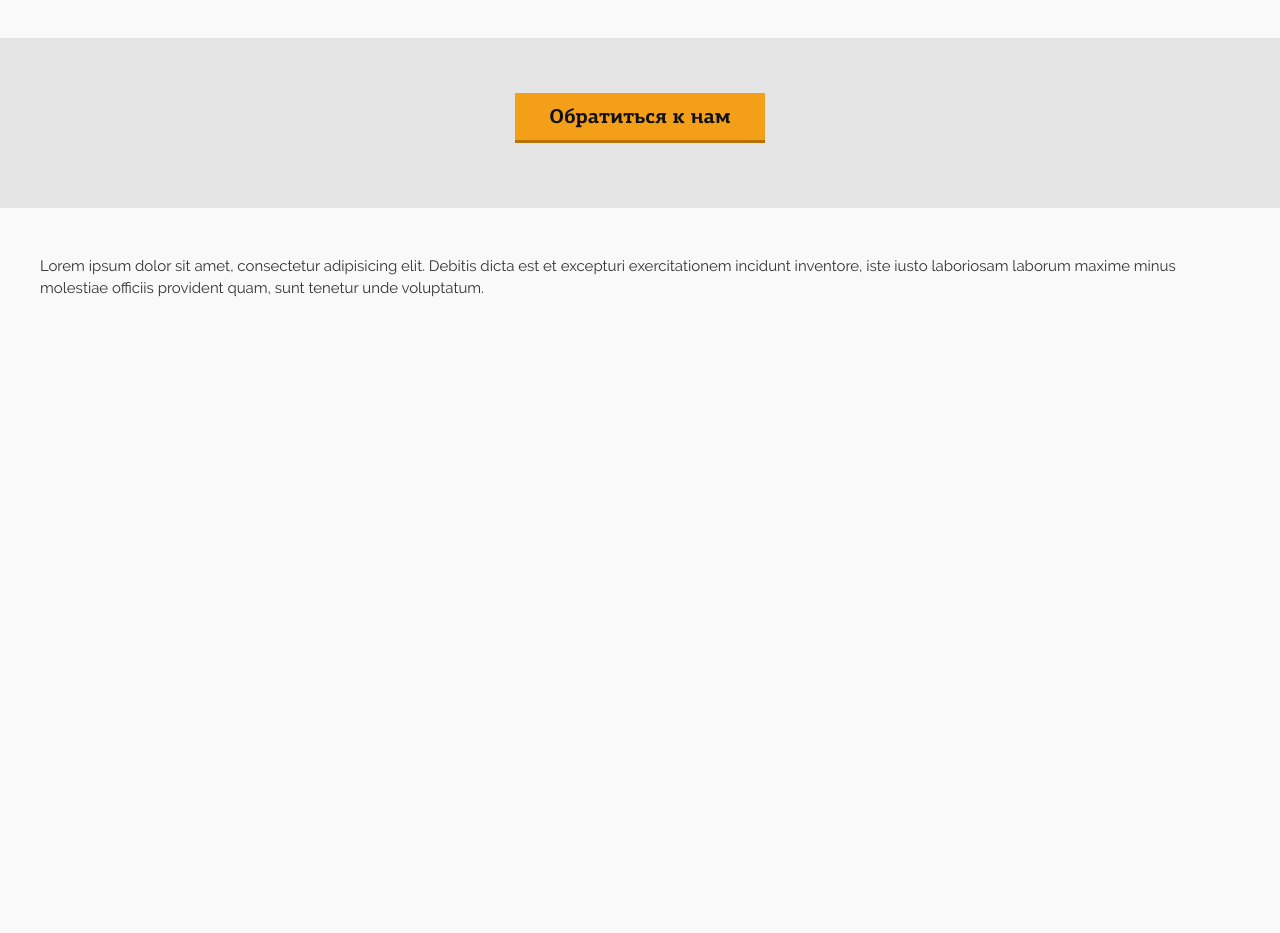
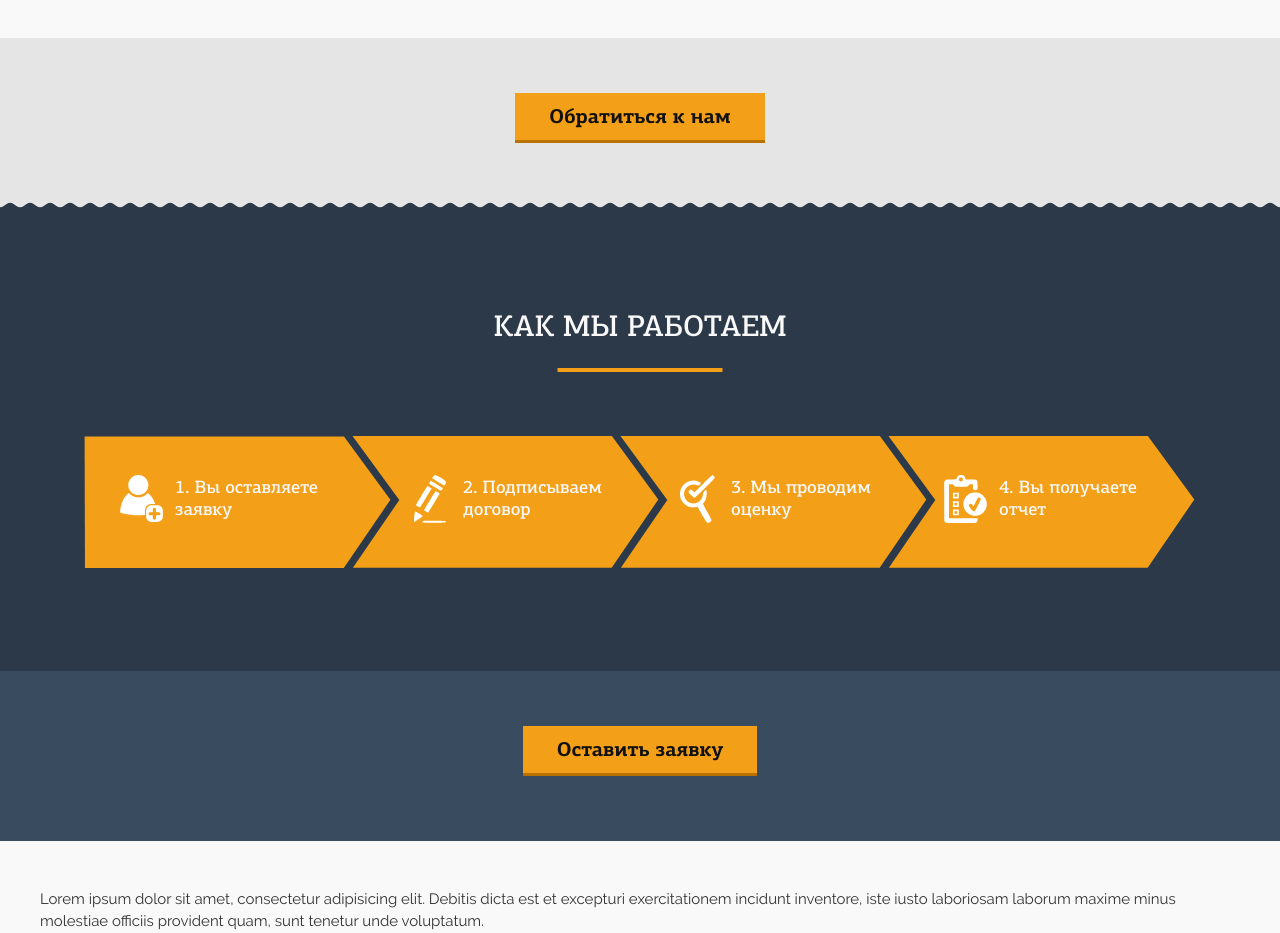
Before and after one commit to ivanchikap/armata, a website: page src/index.html in a window 1280 px wide. Shown: the part 5299-6232 px from the top of the page. Before the commit the page ends 5599 px from the top, so only its background shows below. Drawn offline with nearby package versions, Linux system fonts and the light colour scheme; files that its build step writes are made by us from their sources.

Commit message:
during works

```diff
--- a/src/index.html
+++ b/src/index.html
@@ -470,6 +470,41 @@
             <!-- /section__footer-->
         </section>
         <!-- /services-->
+        <section class="section section--blue works">
+            <header class="section__header">
+                <h3 class="section__title">Как мы работаем</h3>
+            </header>
+            <!-- /section__header-->
+            <main class="section__main">
+                <div class="container">
+                    <ul class="works__list">
+                        <li class="works__item works__item--user">
+                            <h5 class="works__item-title">1. Вы оставляете заявку</h5>
+                        </li>
+                        <!-- /works__item-->
+                        <li class="works__item works__item--pencil">
+                            <h5 class="works__item-title">2. Подписываем договор</h5>
+                        </li>
+                        <!-- /works__item-->
+                        <li class="works__item works__item--estimate">
+                            <h5 class="works__item-title">3. Мы проводим оценку</h5>
+                        </li>
+                        <!-- /works__item-->
+                        <li class="works__item works__item--report">
+                            <h5 class="works__item-title">4. Вы получаете отчет</h5>
+                        </li>
+                        <!-- /works__item-->
+                    </ul>
+
+                </div>
+            </main>
+            <!--  /section__main-->
+            <footer class="section__footer section__footer--blue">
+                <a href="#" class="btn btn--default">Оставить заявку</a>
+            </footer>
+            <!-- /section__footer-->
+        </section>
+        <!-- /works-->
     </main>
     <!--/main-->
 
--- a/src/scss/elements/_section.scss
+++ b/src/scss/elements/_section.scss
@@ -90,6 +90,16 @@
 
     &__main {
         padding-bottom: 100px;
+        @include laptop {
+            padding-bottom: 80px;
+        }
+        @include tablet {
+            padding-bottom: 60px;
+        }
+        @include mobile-large {
+            padding-bottom: 40px;
+        }
+
         &--no-padding {
             padding-bottom: 0;
         }
@@ -129,6 +139,11 @@
         background-color: $dark-blue;
         vertical-align: middle;
 
+        @include tablet {
+            height: 120px;
+            line-height: 150px;
+        }
+
         &--gray {
             background-color: #e5e5e5;
         }
--- a/src/scss/style.scss
+++ b/src/scss/style.scss
@@ -14,3 +14,4 @@
 @import "deals/deals";
 @import "services/services";
 @import "benefits/benefits";
+@import "works/works";
--- /dev/null
+++ b/src/scss/works/_works.scss
@@ -0,0 +1,85 @@
+.works {
+  $root: &;
+
+  &__list {
+    display: flex;
+    justify-content: center;
+    flex-wrap: wrap;
+  }
+
+  &__item-title {
+    color: #f9f9f9;
+    font-family: $slab-medium;
+    font-size: 18px;
+    line-height: 1.2;
+    display: flex;
+    align-items: center;
+
+    &::before {
+      content: '';
+      display: block;
+      width: 43px;
+      height: 48px;
+      margin-right: 12px;
+      flex-shrink: 0;
+    }
+  }
+
+  &__item {
+    width: 308px;
+    height: 139px;
+    background: url("../img/tc_triangle_first.svg") no-repeat center / cover;
+    padding: 43px 46px 43px 36px;
+
+    @include laptop {
+      width: 338px;
+    }
+
+    &:nth-child(3) {
+      @include laptop {
+        margin-left: 0;
+      }
+    }
+
+    &:not(:nth-child(-n + 2)) {
+      @include laptop {
+        margin-top: 12px;
+      }
+    }
+
+    &:not(:first-child) {
+      margin-left: -40px;
+      padding-left: 56px;
+      background-image: url(../img/tc_triangle.svg);
+
+      @include mobile-large {
+        margin-left: 0;
+        margin-top: 12px;
+      }
+    }
+
+    &--user {
+      #{$root}__item-title::before {
+        background: url(../img/icons/section_5/1.svg) no-repeat center / contain;
+      }
+    }
+
+    &--pencil {
+      #{$root}__item-title::before {
+        background: url(../img/icons/section_5/2.svg) no-repeat center / contain;
+      }
+    }
+
+    &--estimate {
+      #{$root}__item-title::before {
+        background: url(../img/icons/section_5/3.svg) no-repeat center / contain;
+      }
+    }
+
+    &--report {
+      #{$root}__item-title::before {
+        background: url(../img/icons/section_5/4.svg) no-repeat center / contain;
+      }
+    }
+  }
+}
```
